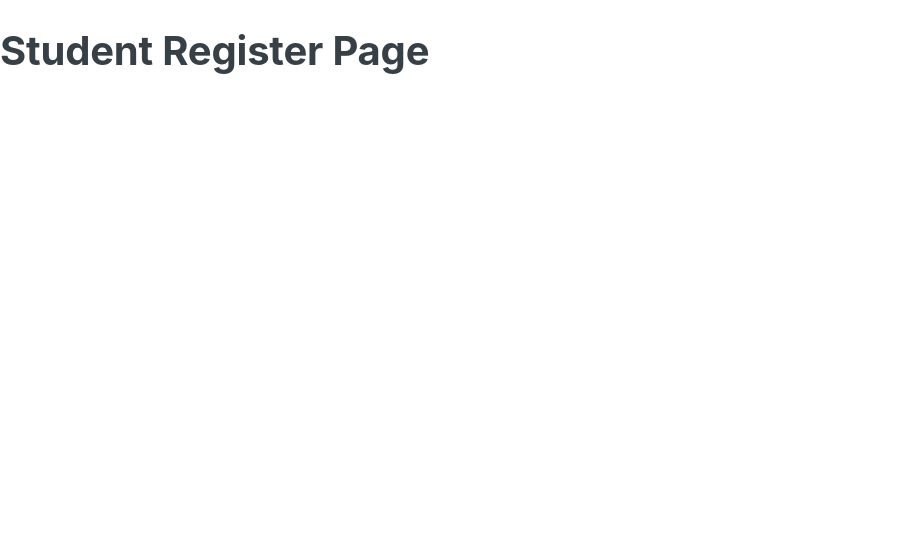
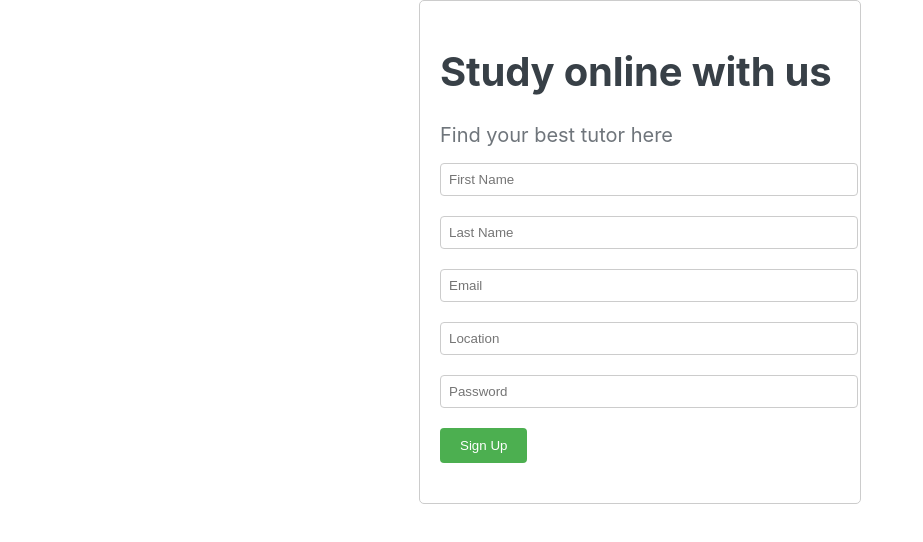
Before and after one commit to KShilina/LearningStation-Final, a React (Create React App) app in the folder react-front-end/: page /StudentRegister in a window 1280 px wide. Shown: the top 542 px of the page, without its empty margins (0-923 px from the left). Built offline with nearby package versions, Linux system fonts and the light colour scheme.

Commit message:
create student sing up form

```diff
--- a/react-front-end/src/components/StudentRegister.js
+++ b/react-front-end/src/components/StudentRegister.js
@@ -1,11 +1,117 @@
-import React from 'react';
-
+import React, { useState } from "react";
+import axios from "axios";
+import { useNavigate } from "react-router-dom";
+import "./TutorRegister.scss";
 
 const StudentRegister = () => {
+  const [formData, setFormData] = useState({
+    first_name: "",
+    last_name: "",
+    email: "",
+    location: "",
+    password: "",
+  });
+
+  const [isFormSubmitted, setIsFormSubmitted] = useState(false); // State variable for form submission status
+
+  const handleChange = (e) => {
+    const { name, value } = e.target;
+    setFormData((prevFormData) => ({
+      ...prevFormData,
+      [name]: value,
+    }));
+  };
+
+  // Define the navigate function using useNavigate
+  const navigate = useNavigate();
+
+  const handleSubmit = async (e) => {
+    e.preventDefault();
+    try {
+      // Make a POST request to backend API with the form data
+      const response = await axios.post("/api/students", formData);
+
+      console.log("Student sign-up successful:", response.data);
+      setIsFormSubmitted(true); // Set the form submission status to true
+    } catch (error) {
+      console.error("Error signing up tutor:", error);
+    }
+  };
+
+  if (isFormSubmitted) {
+    // Use the navigate function to redirect to the success page
+    navigate("/success");
+  }
+
   return (
-    <div>
-      <h1>Student Register Page</h1>
-      {/* Add content for the Student register page */}
+    <div className="form-container">
+      <h1>Study online with us</h1>
+      <h2>Find your best tutor here</h2>
+      <form onSubmit={handleSubmit}>
+        <div className="form-group">
+          <input
+            type="text"
+            id="first_name"
+            name="first_name"
+            placeholder="First Name"
+            value={formData.first_name}
+            onChange={handleChange}
+            required
+          />
+        </div>
+
+        <div className="form-group">
+          <input
+            type="text"
+            id="last_name"
+            name="last_name"
+            placeholder="Last Name"
+            value={formData.last_name}
+            onChange={handleChange}
+            required
+          />
+        </div>
+
+        <div className="form-group">
+          <input
+            type="email"
+            id="email"
+            name="email"
+            placeholder="Email"
+            value={formData.email}
+            onChange={handleChange}
+            required
+          />
+        </div>
+
+        <div className="form-group">
+          <input
+            type="text"
+            id="location"
+            name="location"
+            placeholder="Location"
+            value={formData.location}
+            onChange={handleChange}
+            required
+          />
+        </div>
+
+        <div className="form-group">
+          <input
+            type="password"
+            id="password"
+            name="password"
+            placeholder="Password"
+            value={formData.password}
+            onChange={handleChange}
+            required
+          />
+        </div>
+
+        <div className="form-group">
+          <button type="submit">Sign Up</button>
+        </div>
+      </form>
     </div>
   );
 };
```
